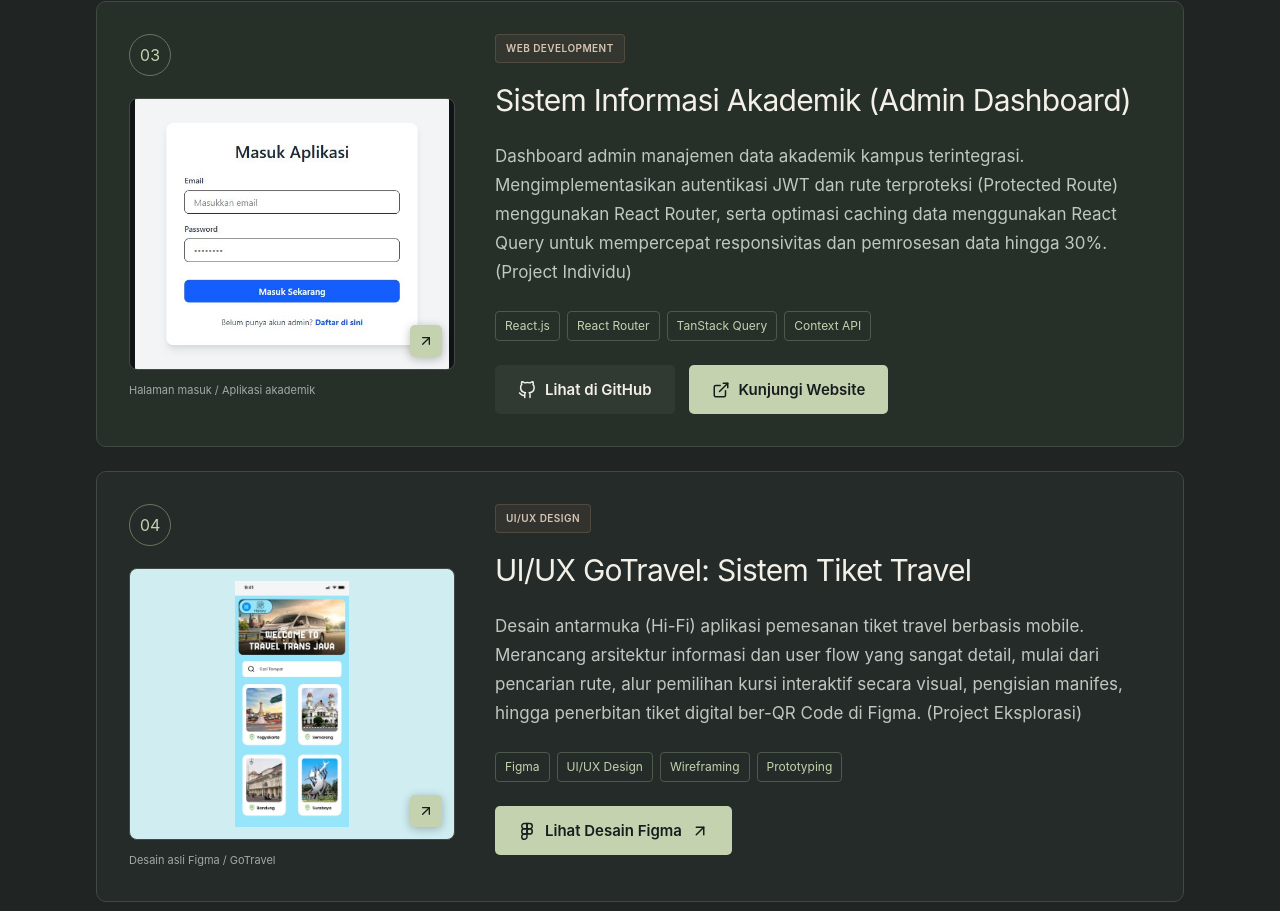
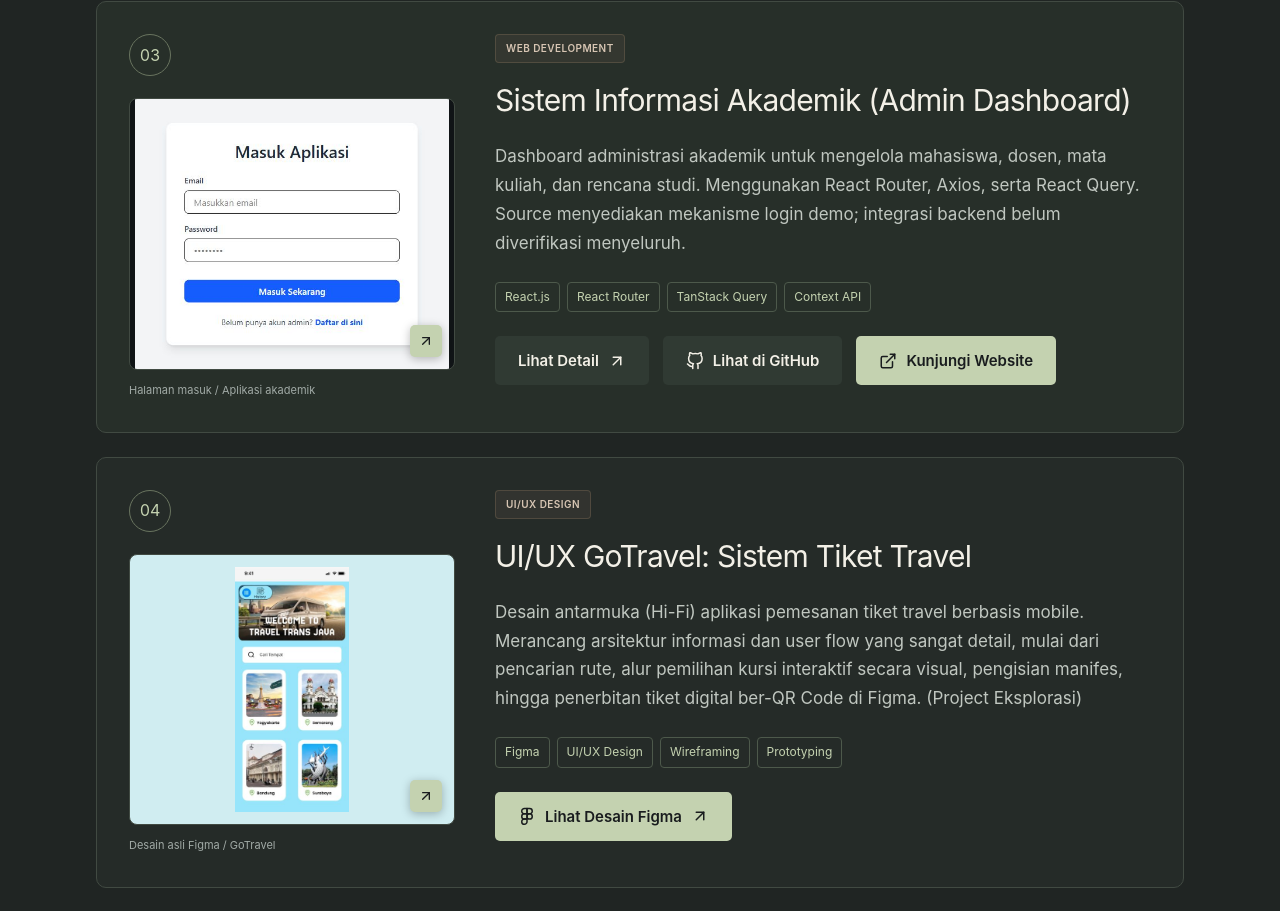
Before and after one commit to Nadzirin26/portofolio-web, a React (Vite) app: page / in a window 1280 px wide. Shown: the part 2763-3674 px from the top of the page. Built offline with nearby package versions, Linux system fonts and the light colour scheme.

Commit message:
docs: add academic dashboard case study without unverified JWT claims

```diff
--- a/src/data/index.js
+++ b/src/data/index.js
@@ -46,9 +46,9 @@ export const projects = [
     title: "Sistem Informasi Akademik (Admin Dashboard)",
     category: "Web Development",
     image: "https://images.unsplash.com/photo-1517694712202-14dd9538aa97?q=80&w=800&auto=format&fit=crop",
-    description: "Dashboard admin manajemen data akademik kampus terintegrasi. Mengimplementasikan autentikasi JWT dan rute terproteksi (Protected Route) menggunakan React Router, serta optimasi caching data menggunakan React Query untuk mempercepat responsivitas dan pemrosesan data hingga 30%. (Project Individu)",
+    description: "Dashboard administrasi akademik untuk mengelola mahasiswa, dosen, mata kuliah, dan rencana studi. Menggunakan React Router, Axios, serta React Query. Source menyediakan mekanisme login demo; integrasi backend belum diverifikasi menyeluruh.",
     tech: ["React.js", "React Router", "TanStack Query", "Context API"],
-    github: "https://github.com/Nadzirin26",
+    github: "https://github.com/Nadzirin26/Tugas-Akhir-PEMSIK",
     instagram: "https://www.instagram.com/akmalshaum_/",
     demo: "https://tugas-akhir-pemsik.vercel.app/",
     labelGithub: "Lihat di GitHub",
--- a/src/data/projectDetails.js
+++ b/src/data/projectDetails.js
@@ -165,5 +165,85 @@ export const projectDetails = [
     "design": false,
     "alt": "Preview Aplikasi Mobile POS: WarungKu",
     "caption": "Aset tampilan project yang sudah tersedia di portofolio."
+  },
+  {
+    "id": 3,
+    "slug": "sistem-informasi-akademik",
+    "title": "Sistem Informasi Akademik",
+    "image": "academic-login.png",
+    "category": "Web Development",
+    "summary": "Dashboard pembelajaran untuk pengelolaan mahasiswa, dosen, mata kuliah, dan rencana studi.",
+    "paragraphs": [
+      "Project ini menggabungkan halaman autentikasi dan dashboard administrasi akademik. Pengguna yang melewati pemeriksaan sesi di sisi klien dapat mengakses halaman data master dan rencana studi.",
+      "Komponen halaman menggunakan fungsi API berbasis Axios untuk mengambil dan mengubah data. Source menyediakan resource mahasiswa, dosen, mata kuliah, dan kelas; React Query membantu pemuatan serta pembaruan data pada hook yang tersedia.",
+      "Rencana studi menggabungkan beberapa data master untuk memilih mahasiswa, dosen, dan mata kuliah. Login dalam source adalah mekanisme demo. Versi ini tidak dideskripsikan sebagai autentikasi JWT atau sistem produksi yang sudah teruji."
+    ],
+    "features": [
+      "Halaman masuk dan registrasi demo",
+      "Pengelolaan mahasiswa, dosen, dan mata kuliah",
+      "Rencana studi dengan data master",
+      "Navigasi halaman admin terproteksi di sisi klien"
+    ],
+    "stack": [
+      [
+        "React",
+        "Frontend",
+        "Merender halaman autentikasi dan administrasi."
+      ],
+      [
+        "React Router",
+        "Routing",
+        "Mendefinisikan halaman dan layout melalui RouterProvider."
+      ],
+      [
+        "Axios",
+        "Akses data",
+        "Mengirim permintaan resource akademik melalui lapisan API."
+      ],
+      [
+        "TanStack Query",
+        "Data frontend",
+        "Mengelola query dan perubahan data melalui hook mahasiswa, dosen, kelas, dan mata kuliah."
+      ],
+      [
+        "Tailwind CSS",
+        "Tampilan",
+        "Menyusun styling halaman aplikasi."
+      ],
+      [
+        "json-server",
+        "API demo",
+        "Script serve menyediakan resource dari berkas data JSON."
+      ]
+    ],
+    "workflow": [
+      "Masuk demo",
+      "Buka halaman admin",
+      "Ambil data master",
+      "Isi / ubah data",
+      "Muat ulang daftar"
+    ],
+    "architecture": [
+      "React Router + Context",
+      "Halaman & hook query",
+      "Axios API layer",
+      "API resource demo"
+    ],
+    "verification": "Build lokal lolos. Lint repo menghasilkan 13 error; tidak tersedia script test. Alur backend dan akun belum diverifikasi saat runtime. Aset preview memperlihatkan halaman masuk, bukan dashboard setelah login.",
+    "links": [
+      {
+        "label": "Website",
+        "href": "https://tugas-akhir-pemsik.vercel.app/"
+      },
+      {
+        "label": "GitHub",
+        "href": "https://github.com/Nadzirin26/Tugas-Akhir-PEMSIK"
+      }
+    ],
+    "challenges": [],
+    "status": "Build terverifikasi · integrasi belum diverifikasi",
+    "design": false,
+    "alt": "Preview Sistem Informasi Akademik",
+    "caption": "Aset tampilan project yang sudah tersedia di portofolio."
   }
 ];
```
Also changed, not shown: 1 other file (tests, documents, lock files or other folders).
